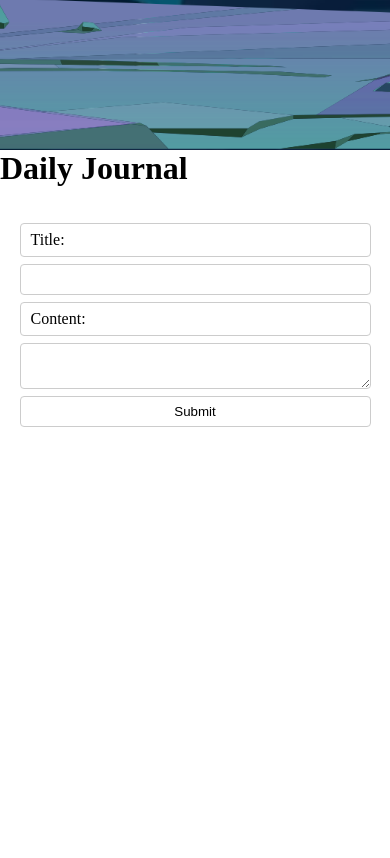
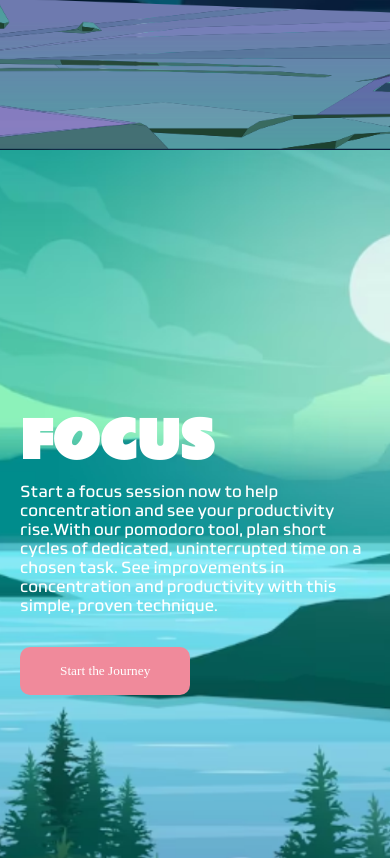
Before and after one commit to ateki/MindfullnessApp, a React (Create React App) app: page / in a window 390 px wide. Shown: the part 3226-4084 px from the top of the page. Before the commit the page ends 3676 px from the top, so only its background shows below. Built offline with nearby package versions, Linux system fonts and the light colour scheme; a web font is replaced by a local one.

Commit message:
Added CTA view for Focus session - inline with existing CTA views.

```diff
--- a/src/pages/Landing.js
+++ b/src/pages/Landing.js
@@ -112,6 +112,26 @@ function Landing() {
         </div>
       </div>
 
+      <div className="landingBackground5">
+        <div className="textContainer">
+          <h1 className="mainTitle">FOCUS</h1>
+          <div className="bodyText">
+            Start a focus session now to help concentration and see your productivity rise.
+                   {/*  Make use of our pomodoro tool to aid productivity. */}
+          {/*   Start a focus session for that uninterrupted concentration to aid productivity.
+          */}
+
+            With our pomodoro tool, plan short cycles of dedicated, uninterrupted time on a chosen task.
+
+            See improvements in concentration and productivity with this simple, proven technique.
+
+          </div>
+          <a href="/Pomodoro">
+          <button className="landingButton">Start the Journey</button>
+          </a>
+        </div>
+      </div>
+
       <h1>Daily Journal</h1>
       <JournalForm addEntry={addEntry} />
       <JournalList entries={entries} />
--- a/src/styles/landing.css
+++ b/src/styles/landing.css
@@ -104,6 +104,17 @@
     height: 100vh;
     width: 100vw;
 }
+
+.landingBackground5{
+    background: url("../assets/LandingPage.png");
+    background-repeat: no-repeat;
+    background-attachment: fixed;
+    background-position: center;
+    background-size: cover;
+    height: 100vh;
+    width: 100vw;
+}
+
 
 @media only screen and (max-width: 430px) {
 
@@ -212,4 +223,14 @@
         width: 100vw;
     }
 
+    .landingBackground5{
+        background: url("../assets/LandingPage.png");
+        background-repeat: no-repeat;
+        background-attachment: fixed;
+        background-position: center;
+        background-size: cover;
+        height: 100vh;
+        width: 100vw;
+    }
+
   }
```
